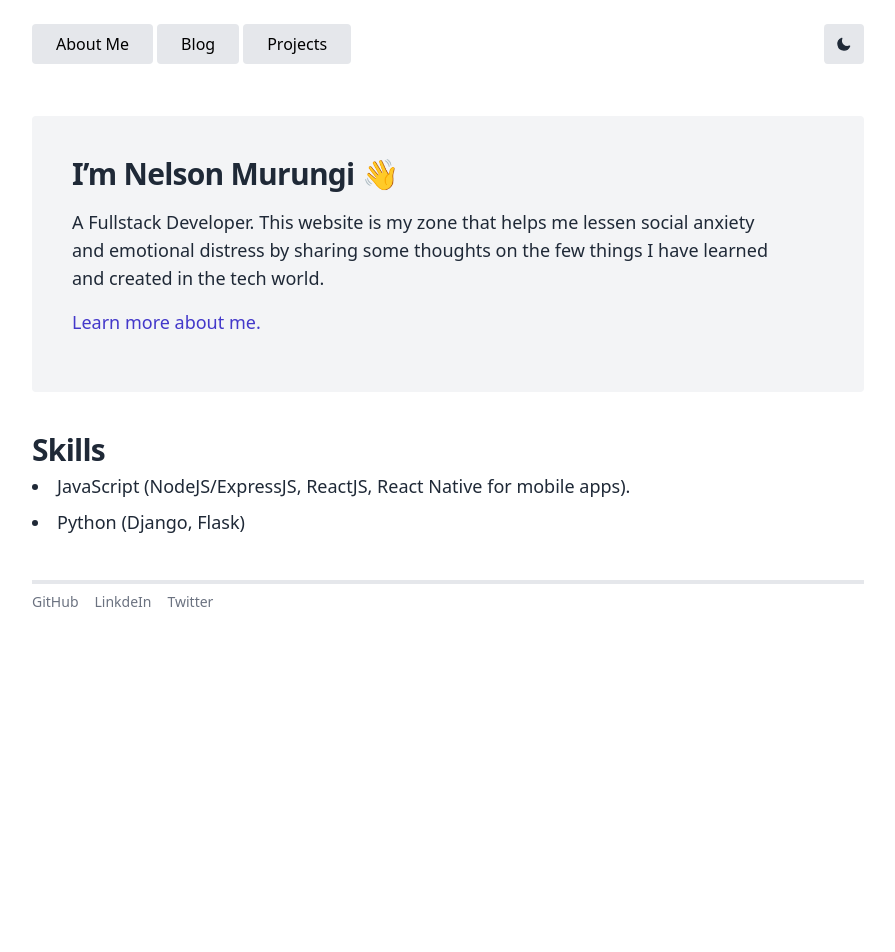
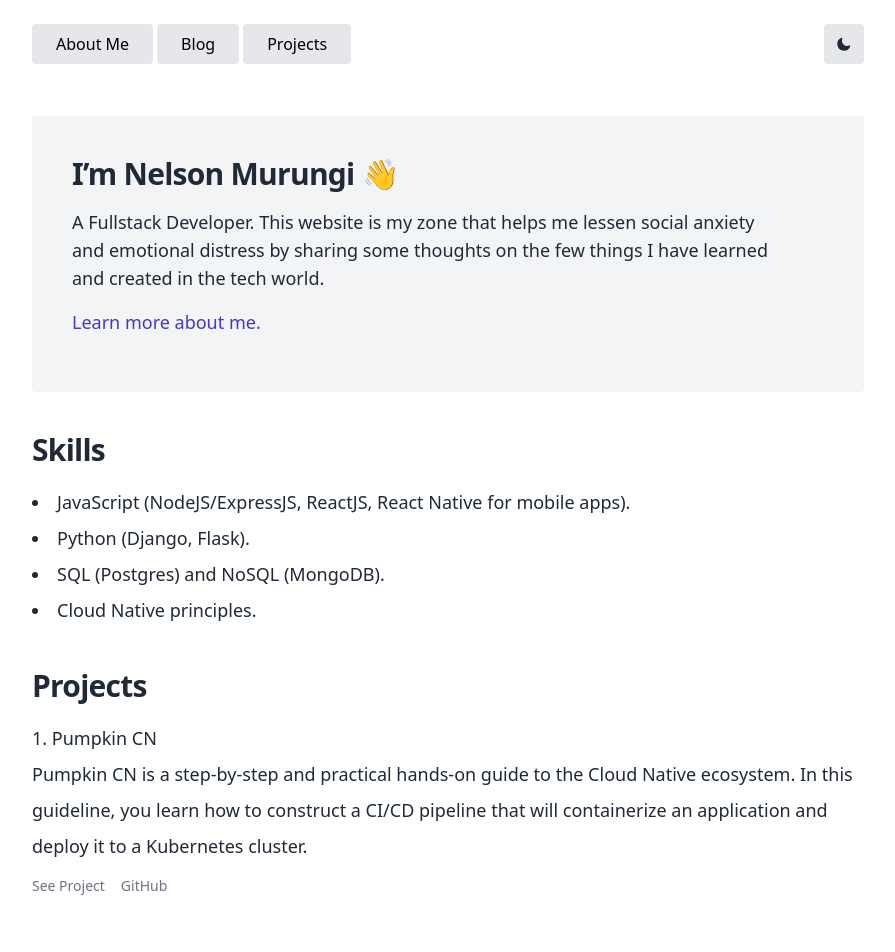
Before and after one commit to mwinel/nelsonmurungi.com, a Next.js app: page / in a window 1280 px wide. Shown: the top 952 px of the page, without its empty margins (192-1087 px from the left). Before the commit the page ends 800 px from the top, so only its background shows below. Built offline with nearby package versions, Linux system fonts and the light colour scheme.

Commit message:
Add projects section

```diff
--- a/pages/index.js
+++ b/pages/index.js
@@ -1,9 +1,8 @@
 import Head from "next/head";
 import Link from "next/link";
-import Image from "next/image";
 import PageLayout from "../layout/PageLayout";
 import SectionTitle from "../components/SectionTitle";
-import Divider from "../components/Divider";
+import ExternalLink from "../components/ExternalLink";
 
 const skills = [
   {
@@ -12,7 +11,27 @@ const skills = [
   },
   {
     id: 2,
-    name: "Python (Django, Flask)",
+    name: "Python (Django, Flask).",
+  },
+  {
+    id: 3,
+    name: "SQL (Postgres) and NoSQL (MongoDB).",
+  },
+  {
+    id: 4,
+    name: "Cloud Native principles.",
+  },
+];
+
+const projects = [
+  {
+    id: 1,
+    name: "Pumpkin CN",
+    description:
+      "Pumpkin CN is a step-by-step and practical hands-on guide to the Cloud Native ecosystem. In this guideline, you learn how to construct a CI/CD pipeline that will containerize an application and deploy it to a Kubernetes cluster.",
+    dateCreated: "17th July 2021",
+    repositoryURL: "https://github.com/mwinel/pumpkin",
+    projectURL: "https://pumpkin.vercel.app/",
   },
 ];
 
@@ -46,18 +65,45 @@ const Home = () => {
         </div>
 
         {/* Tech stack */}
-        <div className="mt-4 lg:mt-10">
+        <div className="mt-8 lg:mt-10">
           <SectionTitle>Skills</SectionTitle>
+          <div className="my-4">
             {skills.map((skill) => (
-            <ul class="list-disc list-inside">
+              <ul className="list-disc list-inside" key={skill.id}>
                 <li className="text-base lg:text-lg text-gray-800 dark:text-gray-100 lg:leading-9">
                   {skill.name}
                 </li>
               </ul>
             ))}
           </div>
+        </div>
 
         {/* Projects */}
+        <div className="mt-4 lg:mt-10">
+          <SectionTitle>Projects</SectionTitle>
+          <ul className="divide-y divide-gray-200">
+            {projects.map((project) => (
+              <li key={project.id} className="py-4 flex">
+                <div className="">
+                  <p className="text-base font-medium lg:text-lg text-gray-800 dark:text-gray-100 lg:leading-9">
+                    1. {project.name}
+                  </p>
+                  <p className="text-base lg:text-lg text-gray-800 dark:text-gray-100 lg:leading-9">
+                    {project.description}
+                  </p>
+                  <p className="flex space-x-4 mt-3">
+                    <ExternalLink href={project.projectURL}>
+                      See Project
+                    </ExternalLink>
+                    <ExternalLink href={project.repositoryURL}>
+                      GitHub
+                    </ExternalLink>
+                  </p>
+                </div>
+              </li>
+            ))}
+          </ul>
+        </div>
       </PageLayout>
     </>
   );
```
Lines whose indentation alone changed are shown as unchanged.
